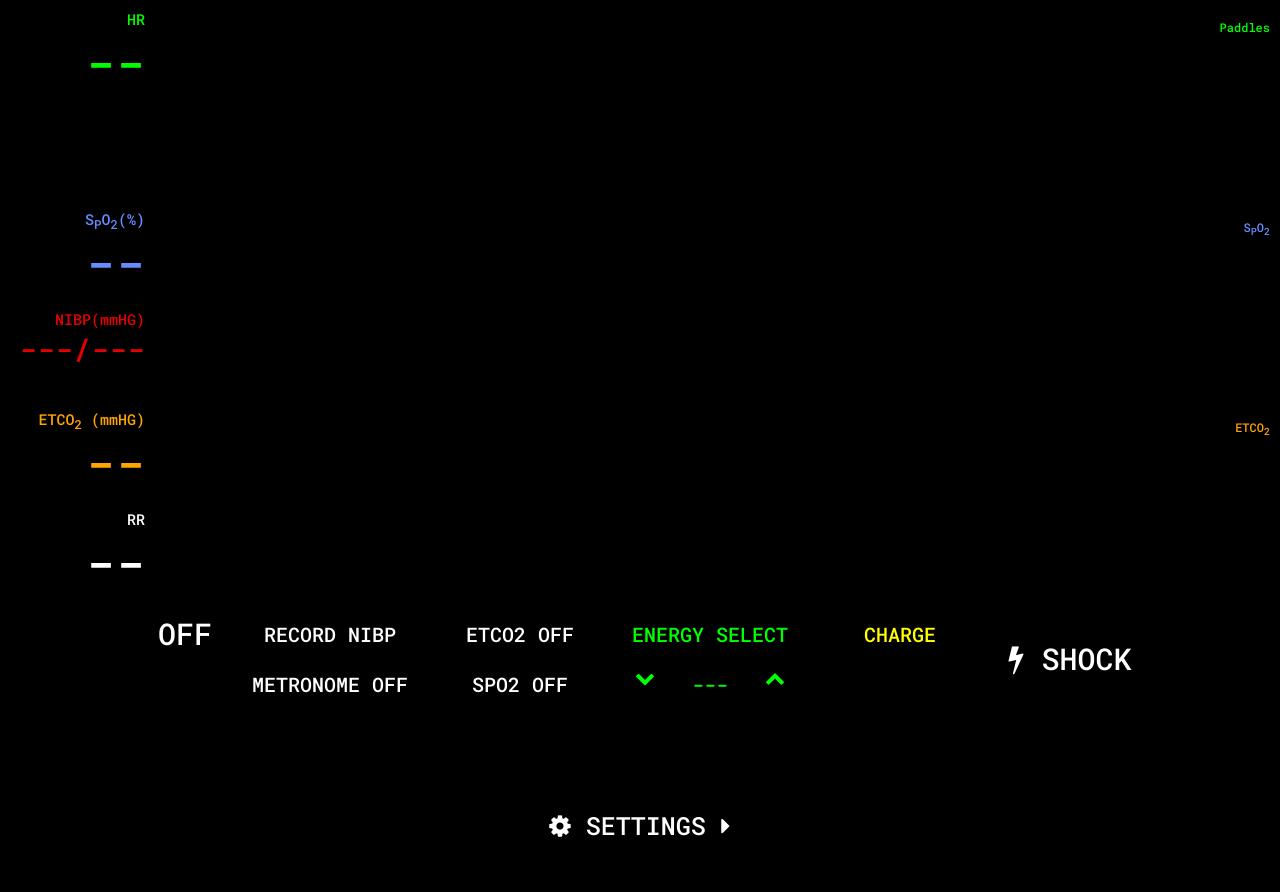
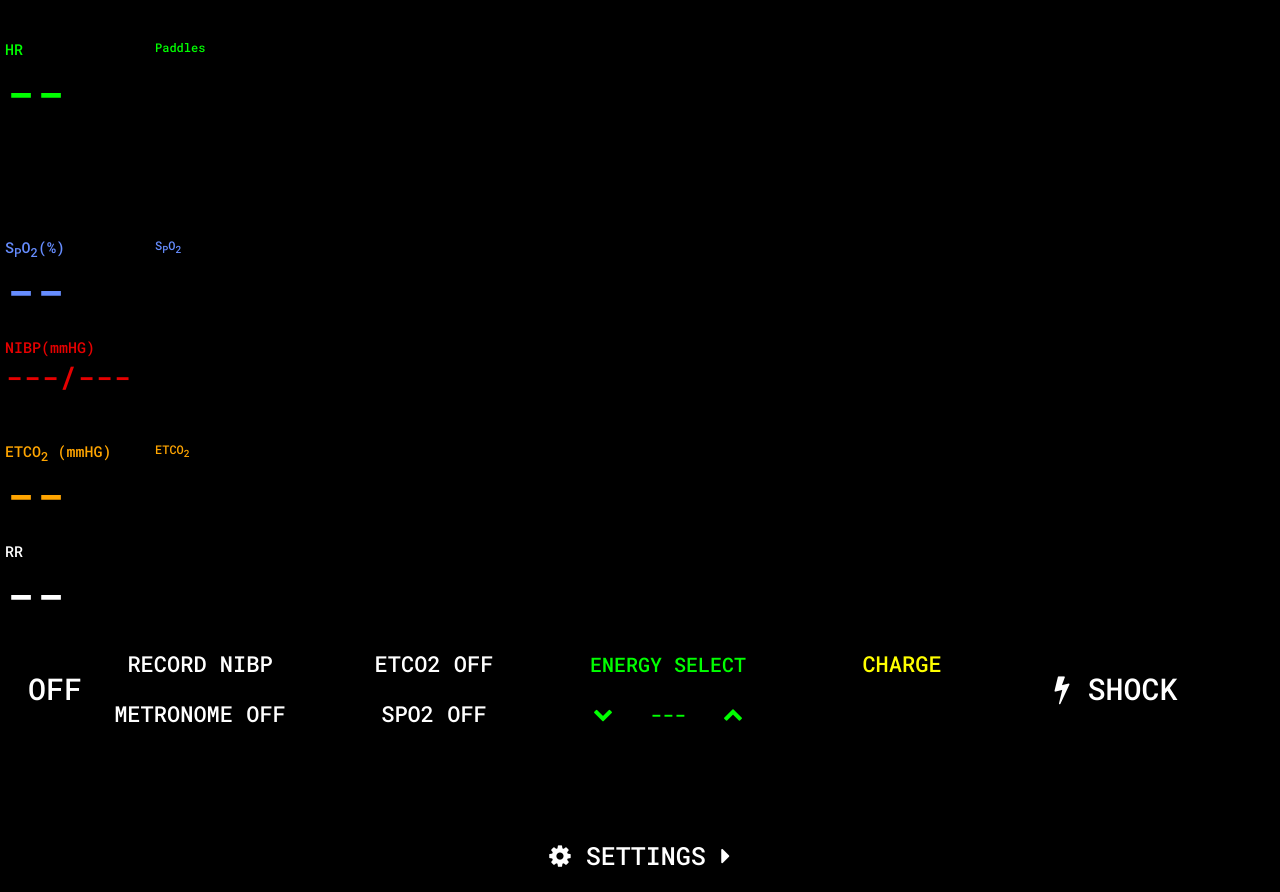
Before and after one commit to laurenceks/defib-sim, a plain HTML site: page index.html in a window 1280 px wide. Before the commit the page ends 862 px from the top, so only its background shows below. Drawn offline with nearby package versions, Linux system fonts and the light colour scheme; a web font is replaced by a local one.

Commit message:
Changed to CSS grid

```diff
--- a/index.html
+++ b/index.html
@@ -3,35 +3,43 @@
 <head>
     <meta charset="UTF-8">
     <title>Defib Sim</title>
-    <link rel="apple-touch-icon-precomposed" sizes="57x57" href="/icons/apple-touch-icon-57x57.png" />
-    <link rel="apple-touch-icon-precomposed" sizes="114x114" href="/icons/apple-touch-icon-114x114.png" />
-    <link rel="apple-touch-icon-precomposed" sizes="72x72" href="/icons/apple-touch-icon-72x72.png" />
-    <link rel="apple-touch-icon-precomposed" sizes="144x144" href="/icons/apple-touch-icon-144x144.png" />
-    <link rel="apple-touch-icon-precomposed" sizes="60x60" href="/icons/apple-touch-icon-60x60.png" />
-    <link rel="apple-touch-icon-precomposed" sizes="120x120" href="/icons/apple-touch-icon-120x120.png" />
-    <link rel="apple-touch-icon-precomposed" sizes="76x76" href="/icons/apple-touch-icon-76x76.png" />
-    <link rel="apple-touch-icon-precomposed" sizes="152x152" href="/icons/apple-touch-icon-152x152.png" />
-    <link rel="icon" type="image/png" href="/icons/favicon-196x196.png" sizes="196x196" />
-    <link rel="icon" type="image/png" href="/icons/favicon-96x96.png" sizes="96x96" />
-    <link rel="icon" type="image/png" href="/icons/favicon-32x32.png" sizes="32x32" />
-    <link rel="icon" type="image/png" href="/icons/favicon-16x16.png" sizes="16x16" />
-    <link rel="icon" type="image/png" href="/icons/favicon-128.png" sizes="128x128" />
-   <link rel="manifest" href="/manifest.webmanifest">
+    <link rel="apple-touch-icon-precomposed" sizes="57x57" href="/icons/apple-touch-icon-57x57.png"/>
+    <link rel="apple-touch-icon-precomposed" sizes="114x114" href="/icons/apple-touch-icon-114x114.png"/>
+    <link rel="apple-touch-icon-precomposed" sizes="72x72" href="/icons/apple-touch-icon-72x72.png"/>
+    <link rel="apple-touch-icon-precomposed" sizes="144x144" href="/icons/apple-touch-icon-144x144.png"/>
+    <link rel="apple-touch-icon-precomposed" sizes="60x60" href="/icons/apple-touch-icon-60x60.png"/>
+    <link rel="apple-touch-icon-precomposed" sizes="120x120" href="/icons/apple-touch-icon-120x120.png"/>
+    <link rel="apple-touch-icon-precomposed" sizes="76x76" href="/icons/apple-touch-icon-76x76.png"/>
+    <link rel="apple-touch-icon-precomposed" sizes="152x152" href="/icons/apple-touch-icon-152x152.png"/>
+    <link rel="icon" type="image/png" href="/icons/favicon-196x196.png" sizes="196x196"/>
+    <link rel="icon" type="image/png" href="/icons/favicon-96x96.png" sizes="96x96"/>
+    <link rel="icon" type="image/png" href="/icons/favicon-32x32.png" sizes="32x32"/>
+    <link rel="icon" type="image/png" href="/icons/favicon-16x16.png" sizes="16x16"/>
+    <link rel="icon" type="image/png" href="/icons/favicon-128.png" sizes="128x128"/>
+    <link rel="manifest" href="/manifest.webmanifest">
     <meta name="application-name" content="Defib Sim"/>
-    <meta name="msapplication-TileColor" content="#FFFFFF" />
-    <meta name="msapplication-TileImage" content="/icons/mstile-144x144.png" />
-    <meta name="msapplication-square70x70logo" content="/icons/mstile-70x70.png" />
-    <meta name="msapplication-square150x150logo" content="/icons/mstile-150x150.png" />
-    <meta name="msapplication-wide310x150logo" content="/icons/mstile-310x150.png" />
-    <meta name="msapplication-square310x310logo" content="/icons/mstile-310x310.png" />
+    <meta name="msapplication-TileColor" content="#FFFFFF"/>
+    <meta name="msapplication-TileImage" content="/icons/mstile-144x144.png"/>
+    <meta name="msapplication-square70x70logo" content="/icons/mstile-70x70.png"/>
+    <meta name="msapplication-square150x150logo" content="/icons/mstile-150x150.png"/>
+    <meta name="msapplication-wide310x150logo" content="/icons/mstile-310x150.png"/>
+    <meta name="msapplication-square310x310logo" content="/icons/mstile-310x310.png"/>
     <link rel="stylesheet" href="https://maxcdn.bootstrapcdn.com/font-awesome/4.4.0/css/font-awesome.min.css">
-    <link href='https://fonts.googleapis.com/css?family=Khula:300|Roboto+Mono:500|Raleway:300' rel='stylesheet' type='text/css'>
+    <link href='https://fonts.googleapis.com/css?family=Khula:300|Roboto+Mono:500|Raleway:300' rel='stylesheet'
+          type='text/css'>
     <link rel="stylesheet" href="style.css" type="text/css">
     <script>
-        (function(i,s,o,g,r,a,m){i['GoogleAnalyticsObject']=r;i[r]=i[r]||function(){
-                    (i[r].q=i[r].q||[]).push(arguments)},i[r].l=1*new Date();a=s.createElement(o),
-                m=s.getElementsByTagName(o)[0];a.async=1;a.src=g;m.parentNode.insertBefore(a,m)
-        })(window,document,'script','//www.google-analytics.com/analytics.js','ga');
+        (function (i, s, o, g, r, a, m) {
+            i['GoogleAnalyticsObject'] = r;
+            i[r] = i[r] || function () {
+                (i[r].q = i[r].q || []).push(arguments)
+            }, i[r].l = 1 * new Date();
+            a = s.createElement(o),
+                m = s.getElementsByTagName(o)[0];
+            a.async = 1;
+            a.src = g;
+            m.parentNode.insertBefore(a, m)
+        })(window, document, 'script', '//www.google-analytics.com/analytics.js', 'ga');
 
         ga('create', 'UA-70692386-1', 'auto');
         ga('send', 'pageview');
@@ -49,24 +57,28 @@
         <p id="intubatedDisplay" class="subHeaderText">ETT</p>
     </div>
     <p class="headerText" id="clock" style="text-align: center"></p>
-    <p class="headerText" id = "shockDisplay" style="text-align: right">/p>
+    <p class="headerText" id="shockDisplay" style="text-align: right">/p>
 </div>
 <div id="monitorWrap">
-    <div id="heartRateWrap">
+    <div id="hrWrap">
         <p class="obsName">HR</p>
         <p id="heartRate" class="obs">--</p>
-        <br>
+    </div>
+    <div id="spo2Wrap">
         <p class="obsName spo2">S<sub>P</sub>O<sub>2</sub>(%)</p>
         <p id="spo2" class="obs spo2">--</p>
-        <br>
+    <div id="nibpWrap">
         <p class="obsName bp">NIBP<span style="text-transform: none">(mmHG)</span></p>
         <p id="bp" class="obs bp">---/---</p>
-        <br>
+    </div>
+    </div>
+    <div id="etco2Wrap">
         <p class="obsName co2">ETCO<sub>2</sub> <span style="text-transform: none">(mmHG)</span></p>
         <p id="etco2" class="obs co2">--</p>
-        <br>
+    <div id="rrWrap">
         <p class="obsName rr">RR</p>
         <p id="rr" class="obs rr">--</p>
+    </div>
     </div>
     <div id="rhythmWrap" class="wave">
         <p class="waveLabel">Paddles</p>
@@ -102,7 +114,7 @@
         </div>
         <br>
         <div id="spo2button" class="controlButton" onclick="spo2On()">
-            <p id = "spo2buttonLabel" class="controlButtonP">SPO2 Off</p>
+            <p id="spo2buttonLabel" class="controlButtonP">SPO2 Off</p>
         </div>
     </div>
     <div class="controlCol" style="width: 250px; text-align: center">
@@ -134,14 +146,15 @@
     </div>
 </div>
 <div id="optionsSlider" onclick="showSettings()"><i class="fa fa-cog"></i> Settings
-    <i id="sliderArrow"class="fa fa-caret-right" style="width: 10px"></i></div>
+    <i id="sliderArrow" class="fa fa-caret-right" style="width: 10px"></i></div>
 <div id="optionsWrap">
     <div id="actionsWrap">
         <h1>Resuscitator actions</h1>
-        <p class="optBlock" style="font-style: italic">Tip: use the keyboard shortcuts so they can't see the settings</p>
+        <p class="optBlock" style="font-style: italic">Tip: use the keyboard shortcuts so they can't see the
+            settings</p>
         <p class="option">Compressions (c) <input type="checkbox" id="cprButton" onchange="updateActions()"></p>
         <p class="option">Ventilations (v) <input type="checkbox" id="ventButton" onchange="updateActions()"></p>
-        <p class="option">Ventilation rate <input type="number"  id="vpmBox" value="12" onchange="updateActions()"></p>
+        <p class="option">Ventilation rate <input type="number" id="vpmBox" value="12" onchange="updateActions()"></p>
         <p class="option">Intubated i.e.not 30:2 (i)
             <input type="checkbox" id="intubatedButton" onchange="updateActions()"><br>
         <p class="optBlock" style="font-style: italic">Other shortcuts</p>
@@ -174,7 +187,8 @@
             <option value="af">Atrial fibrillation</option>
             <option value="aflutter">Atrial flutter</option>
             <option value="svt">Supraventricular Tachycardia</option>
-        </select></p><br>
+        </select></p>
+        <br>
         <p class="option">Post-cpr rhythm <select id="postCPRRhythmBox" onchange="updateSettings()">
             <option value="asystole">Asystole</option>
             <option value="vf">Ventricular fibrillation</option>
@@ -185,9 +199,10 @@
             <option value="af">Atrial fibrillation</option>
             <option value="aflutter">Atrial flutter</option>
             <option value="svt">Supraventricular Tachycardia</option>
-        </select></p><br>
+        </select></p>
+        <br>
         <p class="option">Change rhythm after
-            <input type="number"  id="postCprTimeBox" value="150" onchange="updateSettings()">
+            <input type="number" id="postCprTimeBox" value="150" onchange="updateSettings()">
             seconds from onset of CPR (i.e. first compression)</p><br>
         <p class="option"><em>Changing this will reset the CPR to rhythm change timer</em></p><br>
         <p class="option">Post-shock rhythm <select id="postShockRhythmBox" onchange="updateSettings()">
@@ -200,32 +215,35 @@
             <option value="af">Atrial fibrillation</option>
             <option value="aflutter">Atrial flutter</option>
             <option value="svt">Supraventricular Tachycardia</option>
-        </select> change after shock <input type="number"  id="postRhythmShockNum" value="1" onchange="updateSettings()">
-        </p><br>
+        </select> change after shock <input type="number" id="postRhythmShockNum" value="1" onchange="updateSettings()">
+        </p>
+        <br>
         <p class="option">ROSC rhythm <select id="roscRhythmBox" onchange="updateSettings()">
             <option value="nsr">Normal Sinus Rhythm</option>
             <option value="stemi" selected="selected">ST-elevated myocardial infarction (inferior)</option>
             <option value="af">Atrial fibrillation</option>
             <option value="aflutter">Atrial flutter</option>
             <option value="svt">Supraventricular Tachycardia</option>
-        </select> rosc after shock <input type="number"  id="roscRhythmShockNum" value="3" onchange="updateSettings()"></p><br>
+        </select> rosc after shock <input type="number" id="roscRhythmShockNum" value="3" onchange="updateSettings()">
+        </p>
+        <br>
         <p class="optBlock" style="font-style: italic">Altering these won't</p>
         <p class="option">Heart rate (does not apply to VF, VT, PEA and asystole)
-            <input type="number"  id="heartRateBox" value="70" min="1" onchange="updateVars()"></p><br>
+            <input type="number" id="heartRateBox" value="70" min="1" onchange="updateVars()"></p><br>
         <p class="option">Respiratory rate (if not being ventilated)
-            <input type="number"  id="breathingRateBox" value="18" min="1" onchange="updateVars()"></p><br>
+            <input type="number" id="breathingRateBox" value="18" min="1" onchange="updateVars()"></p><br>
         <p class="option">S<sub>P</sub>O<sub>2</sub> (if readable)
-            <input type="number"  id="satsBox" value="99" min="0" max="100" onchange="updateVars()"></p><br>
+            <input type="number" id="satsBox" value="99" min="0" max="100" onchange="updateVars()"></p><br>
         <p class="option">Ventilation ETCO<sub>2</sub> (if readable)
-            <input type="number"  id="co2Box" value="35" min="0" max="99" onchange="updateVars()"></p><br>
+            <input type="number" id="co2Box" value="35" min="0" max="99" onchange="updateVars()"></p><br>
         <p class="option">Breathing ETCO<sub>2</sub> (if readable)
-            <input type="number"  id="bCo2Box" value="55" min="0" max="99" onchange="updateVars()"></p><br>
+            <input type="number" id="bCo2Box" value="55" min="0" max="99" onchange="updateVars()"></p><br>
         <p class="option">Systolic BP max
-            <input type="number"  id="maxSysBox" value="130" min="0" onchange="updateVars()">
-            - min <input type="number"  id="minSysBox" value="110" min="0" onchange="updateVars()"></p><br>
+            <input type="number" id="maxSysBox" value="130" min="0" onchange="updateVars()">
+            - min <input type="number" id="minSysBox" value="110" min="0" onchange="updateVars()"></p><br>
         <p class="option">Diastolic BP max
-            <input type="number"  id="maxDiaBox" value="80" min="0" onchange="updateVars()">
-            - min <input type="number"  id="minDiaBox" value="60" min="0" onchange="updateVars()"></p>
+            <input type="number" id="maxDiaBox" value="80" min="0" onchange="updateVars()">
+            - min <input type="number" id="minDiaBox" value="60" min="0" onchange="updateVars()"></p>
         <br>
         <br>
         <p class="option">To share a scenario enter your settings and copy the address bar <em>before</em>
--- a/style.css
+++ b/style.css
@@ -3,9 +3,10 @@ html{
 }
 body{
     margin: 0;
-    padding: 0;
+    padding: 5px;
     height: 100%;
     width: 100%;
+    box-sizing: border-box;
     background-color: #000000;
     -webkit-touch-callout: none;
     -webkit-user-select: none;
@@ -36,17 +37,21 @@ a:hover{
     color: #999999;
 }
 #monitorWrap {
+    display: grid;
+    grid-template-columns: 150px 1fr;
+    grid-template-rows: 33% 1fr 33%;
+    grid-auto-flow: column;
     margin: 0;
     position: relative;
     width: 100%;
     background-color: #000000;
-    height: 600px;
     padding-top: 5px;
 }
 #header{
-    padding: 2px 5px;
+    padding: 2px 0;
     display: grid;
     grid-template-columns: 33% 1fr 33%;
+    grid-template-rows: 25px;
 }
 .headerText{
     font-size: 12px;
@@ -64,7 +69,6 @@ a:hover{
 }
 #heartRateWrap{
     box-sizing: border-box;
-    position: absolute;
     width: 150px;
     height: 600px;
     padding-left: 5px;
@@ -116,22 +120,18 @@ a:hover{
 }
 .waveLabel{
     position: absolute;
-    top: 10px;
-    right: 10px;
     text-transform: capitalize;
     font-size: 12px;
     height: 15px;
     background-color: #000000;
 }
 .wave {
+    position: relative;
     box-sizing: border-box;
-    position: relative;
-    width: 85%;
-    width: calc(100% - 150px);
-    right: 0;
+    min-width: 0;
+    width: 100%;
     height: 200px;
     background-color: #000000;
-    left: 150px;
 }
 #ecg,#spo2Canvas{
     width: 100%;
@@ -144,16 +144,18 @@ a:hover{
     text-align: center;
     font-size: 0;
     vertical-align: top;
+    display: grid;
+    grid-template-columns: 150px repeat(5, 1fr);
 }
 .controlCol{
     display: inline-block;
     vertical-align: top;
 }
 .controlButton, .energyButton{
-    display: inline-block;
+    /*display: inline-block;*/
     box-sizing: border-box;
     height: 50px;
-    width: 250px;
+    /*width: 250px;*/
     text-align: center;
     vertical-align: top;
     padding: 5px;
@@ -161,8 +163,8 @@ a:hover{
 .controlButtonP, .energyLabel{
     height: 40px;
     line-height: 40px;
-    width: 240px;
-    display: inline-block;
+    /*width: 240px;*/
+    /*display: inline-block;*/
     font-size: 30px;
     color: #FFFFFF;
     vertical-align: middle;
@@ -227,13 +229,13 @@ a:hover{
     color: #000000;
 }
 #shockButton{
-    width: 250px;
+    /*width: 250px;*/
     height: 100px;
 }
 #shockButton p{
     height: 90px;
     line-height: 90px;
-    width: 240px;
+    /*width: 240px;*/
     font-size: 50px;
 }
 #optionsSlider{
@@ -277,14 +279,22 @@ input[type="number"]{
     font-size: 0;
     padding-bottom: 20px;
 }
+@media only screen and (min-device-width: 1025px) and (max-device-width: 1366px) and (orientation:landscape) {
+/*iPad Pro landscape*/
+    .controlButtonP{
+        font-size: 28px;
+    }
+}
 @media only screen and (min-device-width: 481px) and (max-device-width: 1024px) and (orientation:landscape) {
     /* For iPad landscape layouts only */
+    #controlsWrap{
+        grid-template-columns: 100px repeat(5, 0.2fr);
+    }
     .controlButton{
         width: 190px;
     }
     .controlButtonP{
-        width: 180px;
-        font-size: 20px;
+        font-size: 22px;
     }
     .controlCol{
         max-width: 190px;
@@ -294,13 +304,17 @@ input[type="number"]{
     }
     #on p{
         font-size: 30px;
-        line-height: normal;
         width: 90px;
     }
     .energyLabel, .energyButton{
-        font-size: 20px;
-        width: auto;
+          font-size: 20px;
+          width: auto;
+      }
+
+    .energyButton > i {
+        line-height: 40px;
     }
+
     #shockButton{
         width: 150px;
     }
```
Also changed, not shown: manifest.webmanifest.
